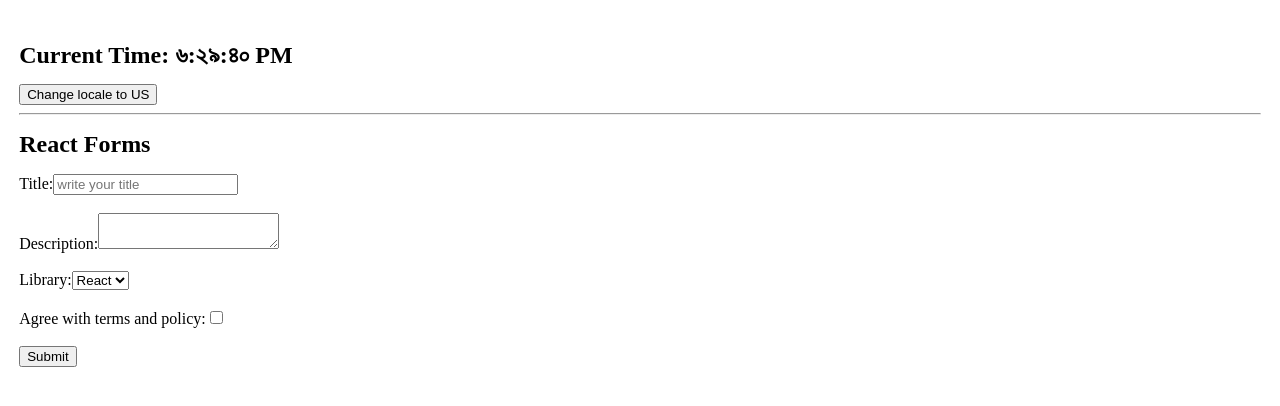
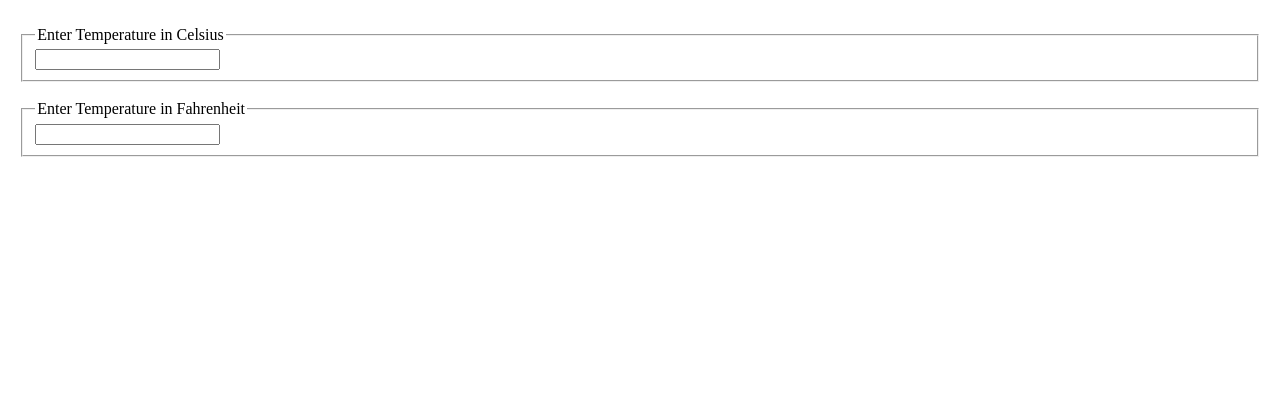
Before and after one commit to Jisan-mia/reactjs-core, a React (Vite) app: page / in a window 1280 px wide. Shown: the top 406 px of the page. Built offline with nearby package versions, Linux system fonts and the light colour scheme.

Commit message:
lifting state to parent from children component

```diff
--- a/src/App.jsx
+++ b/src/App.jsx
@@ -1,14 +1,18 @@
-import ClockList from './components/ClockList'
-import Form from './components/Form'
+// import ClockList from './components/ClockList'
+// import Form from './components/Form'
+
+import BoilingCalc from "./components/BoilingCalc"
 
 function App() {
   const lists = [1]
   return (
     <div>
-      <ClockList lists={lists} />
+      {/* <ClockList lists={lists} />
       <hr />
       <h1>React Forms</h1>
-      <Form />
+      <Form /> */}
+
+      <BoilingCalc />
 
 
     </div>
--- /dev/null
+++ b/src/components/BoilingCalc.jsx
@@ -0,0 +1,51 @@
+import React from 'react';
+import TemperatureInput from './TemperatureInput';
+
+export default class BoilingCalc extends React.Component {
+
+  state = {
+    celsiusValue: '',
+    fahrenheitValue: ''
+  }
+
+  handleCelsiusChange = (value) => {
+    if(!value) {
+      this.setDefaultState();
+      return;
+    }
+    this.setState({
+      celsiusValue: value,
+      fahrenheitValue: (value * 1.8) + 32
+    })
+  }
+
+  handleFahrenHeitValue = (value) => {
+    if(!value) {
+      this.setDefaultState();
+      return;
+    }
+    this.setState({
+      fahrenheitValue: value,
+      celsiusValue: (5/9) * (value - 32)
+    })
+  }
+
+  setDefaultState = () => {
+    this.setState({
+      celsiusValue: '',
+      fahrenheitValue: ''
+    })
+  }
+
+  render() {
+    const {celsiusValue, fahrenheitValue} = this.state
+    return (
+      <>
+        <TemperatureInput scale='c' value={celsiusValue} onChange={this.handleCelsiusChange}/>
+        <br />
+        <TemperatureInput scale='f' value={fahrenheitValue} onChange={this.handleFahrenHeitValue}/>
+        {/* <BoilingVerdict celsius={temperature} /> */}
+      </>
+    )
+  }
+}
--- /dev/null
+++ b/src/components/BoilingVerdict.jsx
@@ -0,0 +1,6 @@
+export default function BoilingVerdict({celsius}) {
+  if(celsius >= 100) {
+    return <p>Water would boil</p>
+  }
+  return <p>Water would not boil</p>
+}
--- /dev/null
+++ b/src/components/TemperatureInput.jsx
@@ -0,0 +1,21 @@
+import React from 'react'
+
+const scaleNames = {
+  c: 'Celsius',
+  f: 'Fahrenheit'
+}
+
+export default class TemperatureInput extends React.Component {
+
+
+  render() {
+    const {scale, value, onChange} = this.props
+
+    return (
+      <fieldset>
+        <legend>Enter Temperature in {scaleNames[scale]}</legend>
+        <input type="text" value={value} onChange={(e) => onChange(parseFloat(e.target.value))}/>
+      </fieldset>
+    )
+  }
+}
```
